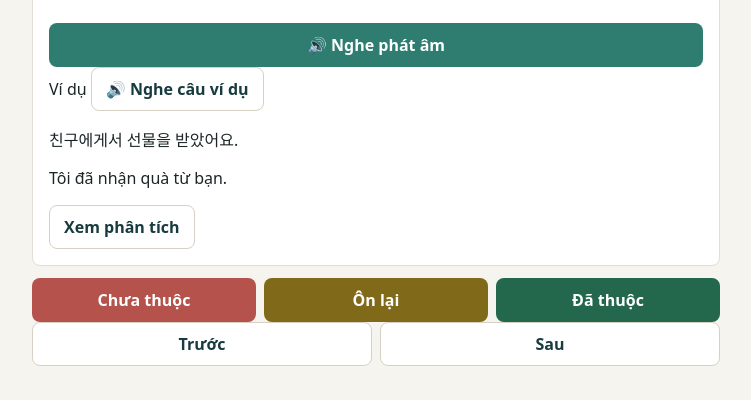
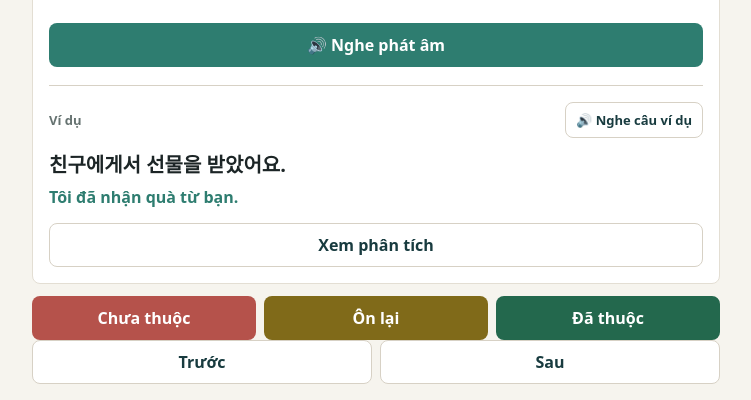
Before and after one commit to chxmrrm123a-code/topik-840-han-viet, a plain HTML site: page index.html in a window 1280 px wide. Both pictures are taken after a click on the button "Từ vựng". Shown: the part 421-821 px from the top of the page, without its empty margins (264-1015 px from the left). Drawn offline with Linux system fonts and the light colour scheme.

Commit message:
Update styles.css

```diff
--- a/styles.css
+++ b/styles.css
@@ -408,6 +408,67 @@ h3 {
   margin-top: 16px;
 }
 
+.example-panel {
+  margin-top: 18px;
+  padding-top: 16px;
+  border-top: 1px solid var(--line);
+}
+
+.example-heading {
+  display: flex;
+  align-items: center;
+  justify-content: space-between;
+  gap: 10px;
+  color: var(--muted);
+  font-size: 13px;
+  font-weight: 800;
+}
+
+.example-speak {
+  min-height: 36px;
+  padding: 0 10px;
+  font-size: 13px;
+}
+
+.example-ko {
+  margin: 12px 0 6px;
+  font-size: 20px;
+  line-height: 1.45;
+  font-weight: 800;
+  word-break: keep-all;
+}
+
+.example-vi {
+  margin: 0;
+  color: var(--teal);
+  font-size: 16px;
+  line-height: 1.5;
+  font-weight: 700;
+}
+
+.analysis-toggle {
+  width: 100%;
+  margin-top: 14px;
+}
+
+.analysis-panel {
+  margin-top: 10px;
+  padding: 12px;
+  border-left: 3px solid var(--teal);
+  background: #f3f7f5;
+}
+
+.analysis-panel .label {
+  margin-top: 0;
+}
+
+.analysis-panel p {
+  margin: 7px 0 0;
+  color: var(--text);
+  font-size: 14px;
+  line-height: 1.6;
+}
+
 #examSpeakBtn {
   margin-top: 12px;
   width: 100%;
```
